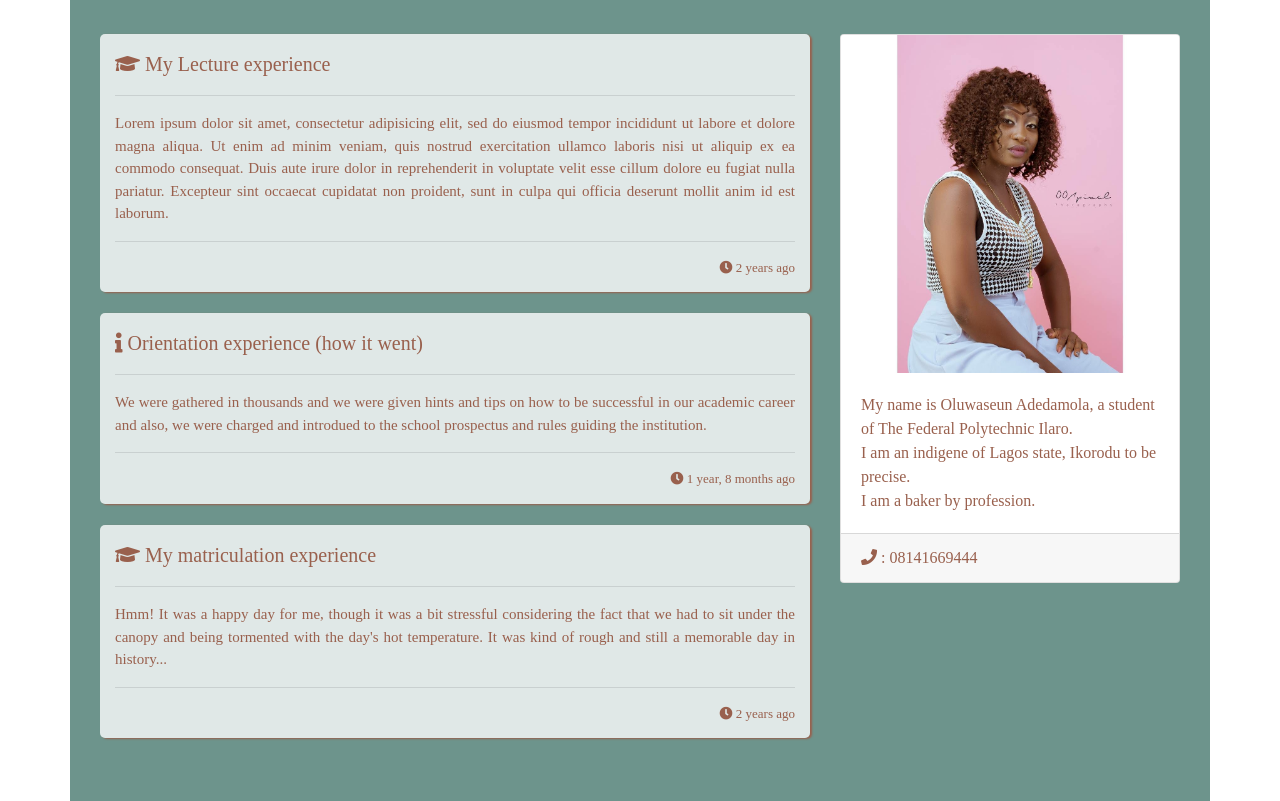
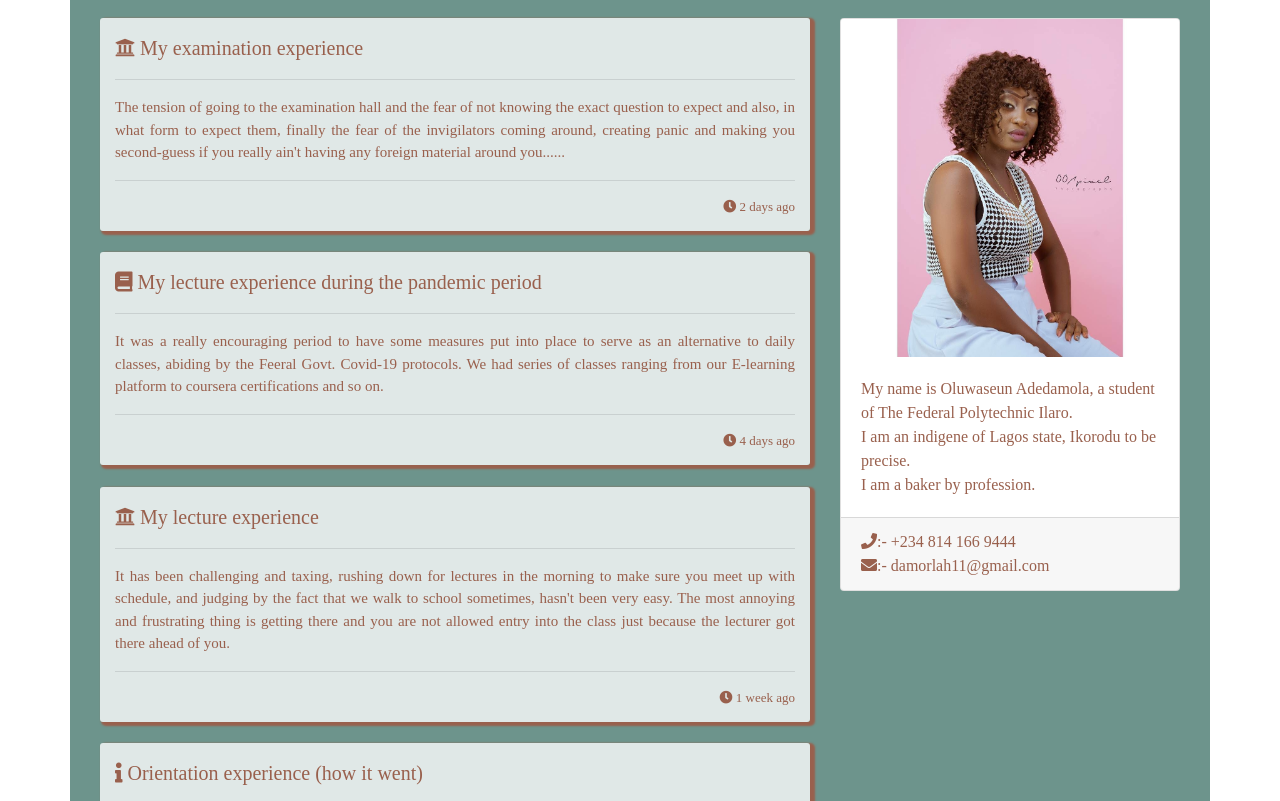
Before and after one commit to oluwaseun-teddy/portfolio, a plain HTML site: page index.html in a window 1280 px wide. Shown: the part 93-894 px from the top of the page. Drawn offline with nearby package versions, Linux system fonts and the light colour scheme.

Commit message:
Add files via upload
final commit, to submit

```diff
--- a/asset/seun.css
+++ b/asset/seun.css
@@ -1,3 +1,7 @@
+html{
+	scroll-behavior: smooth;
+}
+
 body{
 	background: url('./img/bg.jpg');
 	background-repeat: no-repeat;
@@ -15,8 +19,8 @@ body{
 	background-color: #ffffffc9;
 	color: #99604d;
 	padding: 15px;
-	border-radius: 5px;
-	box-shadow: 2px 1px 2px #99604d;
+	border-radius: 3px;
+	box-shadow: 3px 2px 2px 2px #99604d;
 	box-sizing: border-box;
 	margin-bottom: 3%;
 }
@@ -32,3 +36,10 @@ body{
 .footer{
 	font-size: 13px;
 }
+
+
+@media screen and(max-width: 360px){
+	.column-2{
+		margin-top: 5%;
+	}
+}
--- a/index.html
+++ b/index.html
@@ -16,7 +16,7 @@
   </head>
   <body>
     <main>
-        <div class="container mt-3">
+        <div class="container">
             <div class="row">
                 <div class="content">
                     <div class="col-12">
@@ -25,20 +25,43 @@
                                 <div class="h1 mb-5">Blog</div>
                                 <div class="mycard">
                                     <div class="title">
-                                       <i class="fa fa-graduation-cap"></i> My Lecture experience
+                                       <i class="fa fa-university"></i> My examination experience
                                     </div>
                                     <hr>
                                     <div class="body text-justify">
-                                        Lorem ipsum dolor sit amet, consectetur adipisicing elit, sed do eiusmod
-                                        tempor incididunt ut labore et dolore magna aliqua. Ut enim ad minim veniam,
-                                        quis nostrud exercitation ullamco laboris nisi ut aliquip ex ea commodo
-                                        consequat. Duis aute irure dolor in reprehenderit in voluptate velit esse
-                                        cillum dolore eu fugiat nulla pariatur. Excepteur sint occaecat cupidatat non
-                                        proident, sunt in culpa qui officia deserunt mollit anim id est laborum.
+                                        The tension of going to the examination hall and the fear of not knowing the exact question to expect and also, in what form to expect them, finally the fear of the invigilators coming around, creating panic and making you second-guess if you really ain't having any foreign material around you......
                                     </div>
                                     <hr>
                                     <div class="footer text-right">
-                                        <i class="fa fa-clock"></i> 2 years ago
+                                        <i class="fa fa-clock"></i> 2 days ago
+                                    </div>
+                                </div>
+
+                                <div class="mycard">
+                                    <div class="title">
+                                       <i class="fa fa-book"></i> My lecture experience during the pandemic period
+                                    </div>
+                                    <hr>
+                                    <div class="body text-justify">
+                                        It was a really encouraging period to have some measures put into place to serve as an alternative to daily classes, abiding by the Feeral Govt. Covid-19 protocols. We had series of classes ranging from our E-learning platform to coursera certifications and so on.
+                                    </div>
+                                    <hr>
+                                    <div class="footer text-right">
+                                        <i class="fa fa-clock"></i> 4 days ago
+                                    </div>
+                                </div>
+
+                                <div class="mycard">
+                                    <div class="title">
+                                       <i class="fa fa-university"></i> My lecture experience
+                                    </div>
+                                    <hr>
+                                    <div class="body text-justify">
+                                        It has been challenging and taxing, rushing down for lectures in the morning to make sure you meet up with schedule, and judging by the fact that we walk to school sometimes, hasn't been very easy. The most annoying and frustrating thing is getting there and you are not allowed entry into the class just because the lecturer got there ahead of you.
+                                    </div>
+                                    <hr>
+                                    <div class="footer text-right">
+                                        <i class="fa fa-clock"></i> 1 week ago
                                     </div>
                                 </div>
 
@@ -71,7 +94,7 @@
                                 </div>
                             </div>
                             <div class="col-12 col-md-4">
-                                <div class="h1 mb-5 text-right">Portfolio</div>
+                                <div class="h1 mb-5 text-right column-2">Portfolio</div>
                                 <div class="card" style="color: #99604d;">
                                     <img src="asset/img/dp.jpg" class="card-img-top img-fluid">
                                     <div class="card-body">
@@ -80,7 +103,8 @@
                                         I am a baker by profession.
                                     </div>
                                     <div class="card-footer">
-                                      <i class="fa fa-phone"></i> : 08141669444
+                                      <i class="fa fa-phone"></i>:- +234 814 166 9444 <br>
+                                      <i class="fa fa-envelope"></i>:- damorlah11@gmail.com
                                     </div>
                                 </div>
                             </div>
@@ -89,7 +113,7 @@
 
                     <!-- footer -->
                     <div class="text-center mt-5">
-                        By Oluwaseun &middot; H/CS/19/0654 <br>
+                        By Oluwaseun Adedamola &middot; H/CS/19/0654 <br>
                         &copy; 2021
                     </div>
                 </div>
```
